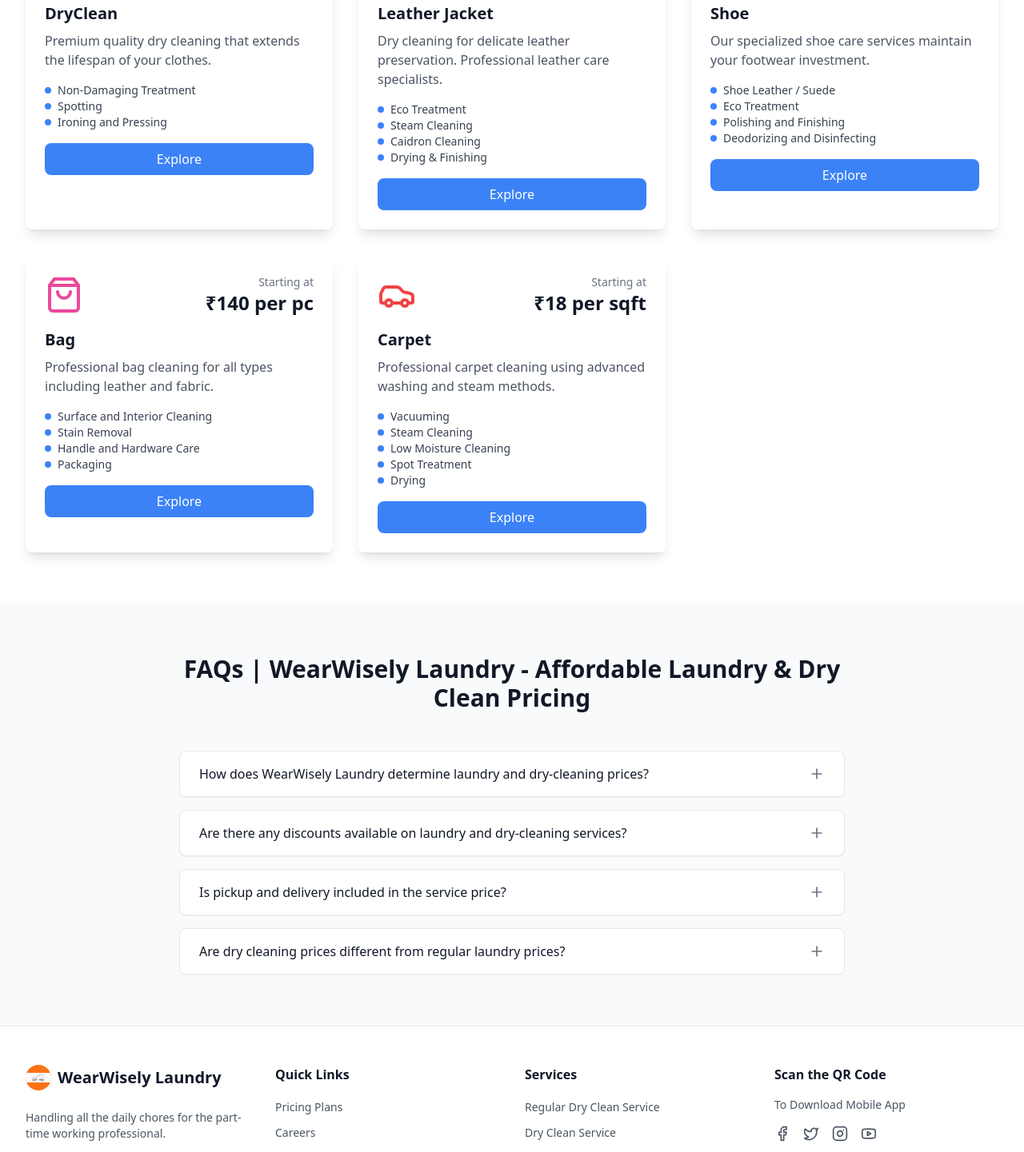
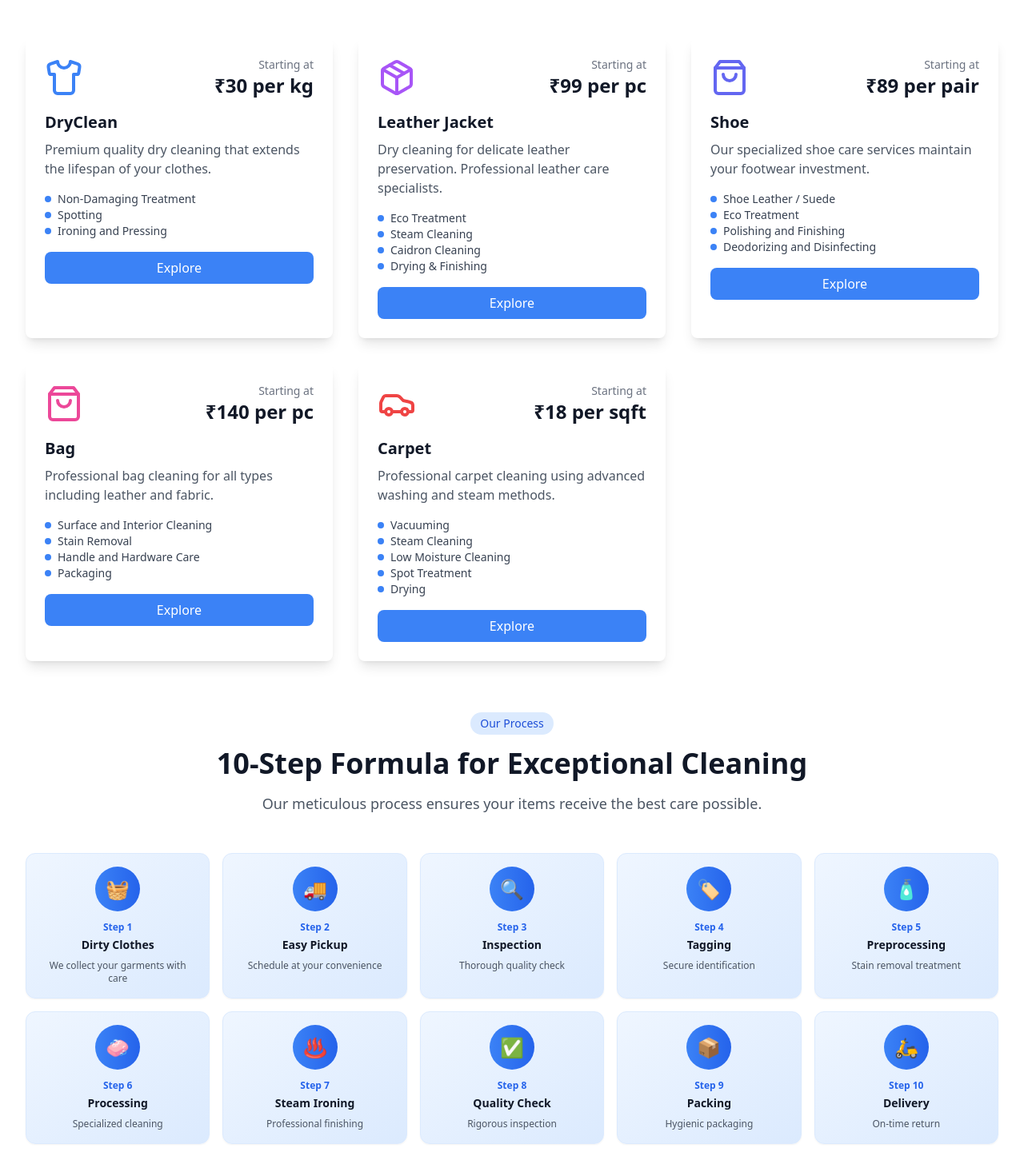
Before and after one commit to prabhakar442/wearwiselysitereact77.0, a React (Vite) app: page / in a window 1280 px wide. Shown: the part 1330-2771 px from the top of the page at 80% size. Built offline with nearby package versions, Linux system fonts and the light colour scheme.

Commit message:
Improved ServicesGrid component with better design and mobile responsiveness

```diff
--- a/src/components/Header.tsx
+++ b/src/components/Header.tsx
@@ -114,7 +114,7 @@
             </div>
 
             <button onClick={handlePricingClick} className="text-gray-700 dark:text-gray-200 hover:text-orange-500 font-medium">Pricing</button>
-            <a href="#" className="text-gray-700 dark:text-gray-200 hover:text-orange-500 font-medium">Community</a>
+            {/* <a href="#" className="text-gray-700 dark:text-gray-200 hover:text-orange-500 font-medium">Community</a> */}
             <a href="#" className="text-gray-700 dark:text-gray-200 hover:text-orange-500 font-medium">About Us</a>
           </nav>
 
--- a/src/components/ServicesGrid.tsx
+++ b/src/components/ServicesGrid.tsx
@@ -14,7 +14,8 @@
       description: "Premium quality dry cleaning that extends the lifespan of your clothes.",
       services: ["Non-Damaging Treatment", "Spotting", "Ironing and Pressing"],
       buttonText: "Explore",
-      link: "/dry-clean"
+      link: "/dry-clean",
+      bgColor: "bg-blue-50 dark:bg-blue-900/20"
     },
     {
       icon: <Package className="w-12 h-12 text-purple-500" />,
@@ -23,7 +24,8 @@
       description: "Dry cleaning for delicate leather preservation. Professional leather care specialists.",
       services: ["Eco Treatment", "Steam Cleaning", "Caidron Cleaning", "Drying & Finishing"],
       buttonText: "Explore",
-      link: "/jacket-cleaning"
+      link: "/jacket-cleaning",
+      bgColor: "bg-purple-50 dark:bg-purple-900/20"
     },
     {
       icon: <ShoppingBag className="w-12 h-12 text-indigo-500" />,
@@ -32,7 +34,8 @@
       description: "Our specialized shoe care services maintain your footwear investment.",
       services: ["Shoe Leather / Suede", "Eco Treatment", "Polishing and Finishing", "Deodorizing and Disinfecting"],
       buttonText: "Explore",
-      link: "/shoe-cleaning" // ✅ Correct dedicated page link
+      link: "/shoe-cleaning",
+      bgColor: "bg-indigo-50 dark:bg-indigo-900/20"
     },
     {
       icon: <ShoppingBag className="w-12 h-12 text-pink-500" />,
@@ -41,7 +44,8 @@
       description: "Professional bag cleaning for all types including leather and fabric.",
       services: ["Surface and Interior Cleaning", "Stain Removal", "Handle and Hardware Care", "Packaging"],
       buttonText: "Explore",
-      link: "/Bag-cleaning" // Update when dedicated page is ready
+      link: "/bag-cleaning",
+      bgColor: "bg-pink-50 dark:bg-pink-900/20"
     },
     {
       icon: <Carpet className="w-12 h-12 text-red-500" />,
@@ -50,16 +54,90 @@
       description: "Professional carpet cleaning using advanced washing and steam methods.",
       services: ["Vacuuming", "Steam Cleaning", "Low Moisture Cleaning", "Spot Treatment", "Drying"],
       buttonText: "Explore",
-      link: "/Carpet-cleaning" // Update when dedicated page is ready
+      link: "/carpet-cleaning",
+      bgColor: "bg-red-50 dark:bg-red-900/20"
+    }
+  ];
+
+  const cleaningSteps = [
+    {
+      number: "1",
+      title: "Dirty Clothes",
+      description: "We collect your garments with care",
+      icon: "🧺"
+    },
+    {
+      number: "2",
+      title: "Easy Pickup",
+      description: "Schedule at your convenience",
+      icon: "🚚"
+    },
+    {
+      number: "3",
+      title: "Inspection",
+      description: "Thorough quality check",
+      icon: "🔍"
+    },
+    {
+      number: "4",
+      title: "Tagging",
+      description: "Secure identification",
+      icon: "🏷️"
+    },
+    {
+      number: "5",
+      title: "Preprocessing",
+      description: "Stain removal treatment",
+      icon: "🧴"
+    },
+    {
+      number: "6",
+      title: "Processing",
+      description: "Specialized cleaning",
+      icon: "🧼"
+    },
+    {
+      number: "7",
+      title: "Steam Ironing",
+      description: "Professional finishing",
+      icon: "♨️"
+    },
+    {
+      number: "8",
+      title: "Quality Check",
+      description: "Rigorous inspection",
+      icon: "✅"
+    },
+    {
+      number: "9",
+      title: "Packing",
+      description: "Hygienic packaging",
+      icon: "📦"
+    },
+    {
+      number: "10",
+      title: "Delivery",
+      description: "On-time return",
+      icon: "🛵"
     }
   ];
 
   return (
     <section id="services-section" className="py-16 bg-white dark:bg-gray-900">
       <div className="max-w-7xl mx-auto px-4 sm:px-6 lg:px-8">
-        <h2 className="text-3xl font-bold text-center mb-8 text-gray-900 dark:text-white">Our Services</h2>
+        <div className="text-center mb-12">
+          <span className="inline-block px-3 py-1 text-sm font-medium text-blue-700 bg-blue-100 rounded-full dark:bg-blue-900 dark:text-blue-200 mb-4">
+            Our Services
+          </span>
+          <h2 className="text-4xl font-bold text-gray-900 dark:text-white mb-4">
+            Premium Cleaning Solutions
+          </h2>
+          <p className="text-lg text-gray-600 dark:text-gray-300 max-w-2xl mx-auto">
+            We use eco-friendly products and advanced techniques to give your belongings a new life.
+          </p>
+        </div>
 
-        <div className="grid grid-cols-1 md:grid-cols-2 lg:grid-cols-3 gap-8">
+        <div className="grid grid-cols-1 md:grid-cols-2 lg:grid-cols-3 gap-8 mb-16">
           {services.map((service, index) => (
             <ServiceCard
               key={index}
@@ -70,11 +148,58 @@
               services={service.services}
               buttonText={service.buttonText}
               onButtonClick={() => service.link && navigate(service.link)}
+              bgColor={service.bgColor}
             />
           ))}
         </div>
 
+        {/* 10-Step Cleaning Process Section */}
+        <div className="mt-16">
+          <div className="text-center mb-12">
+            <span className="inline-block px-3 py-1 text-sm font-medium text-blue-700 bg-blue-100 rounded-full dark:bg-blue-900 dark:text-blue-200 mb-4">
+              Our Process
+            </span>
+            <h2 className="text-4xl font-bold text-gray-900 dark:text-white mb-4">
+              10-Step Formula for Exceptional Cleaning
+            </h2>
+            <p className="text-lg text-gray-600 dark:text-gray-300 max-w-2xl mx-auto">
+              Our meticulous process ensures your items receive the best care possible.
+            </p>
+          </div>
 
+          <div className="grid grid-cols-2 sm:grid-cols-3 md:grid-cols-5 gap-4">
+            {cleaningSteps.map((step, index) => (
+              <div
+                key={index}
+                className={`bg-gradient-to-br from-blue-50 to-blue-100 dark:from-gray-800 dark:to-gray-700 p-4 rounded-xl shadow-sm hover:shadow-lg transition-all duration-300 hover:-translate-y-1 border border-blue-100 dark:border-gray-700`}
+              >
+                <div className="flex flex-col items-center text-center h-full">
+                  <div className="w-14 h-14 bg-gradient-to-r from-blue-500 to-blue-600 text-white rounded-full flex items-center justify-center text-2xl font-bold mb-3">
+                    {step.icon}
+                  </div>
+                  <div className="text-xs font-semibold text-blue-600 dark:text-blue-400 mb-1">
+                    Step {step.number}
+                  </div>
+                  <h3 className="font-bold text-gray-900 dark:text-white mb-2 text-sm">
+                    {step.title}
+                  </h3>
+                  <p className="text-xs text-gray-600 dark:text-gray-300 flex-grow">
+                    {step.description}
+                  </p>
+                </div>
+              </div>
+            ))}
+          </div>
+
+          <div className="mt-12 text-center">
+            <button
+              onClick={() => navigate('/dry-clean')}
+              className="bg-gradient-to-r from-blue-600 to-blue-700 hover:from-blue-700 hover:to-blue-800 text-white px-8 py-3 rounded-lg font-medium transition-all duration-300 shadow-lg hover:shadow-xl hover:scale-105"
+            >
+              Learn More About Our Process
+            </button>
+          </div>
+        </div>
       </div>
     </section>
   );
--- a/src/components/ShoePage.tsx
+++ b/src/components/ShoePage.tsx
@@ -56,9 +56,7 @@
             >
               Book Service Now
             </button>
-            <button className="bg-white text-blue-700 hover:bg-gray-100 px-8 py-3 rounded-lg font-medium transition-all duration-300">
-              Call: +91-9711758814
-            </button>
+
           </div>
         </div>
       </div>
@@ -254,9 +252,7 @@
             >
               Book Now
             </button>
-            <button className="bg-transparent border-2 border-white text-white hover:bg-white hover:text-blue-700 px-8 py-3 rounded-lg font-medium transition-all duration-300">
-              Call: +91-9711758814
-            </button>
+
           </div>
         </div>
       </div>
```
